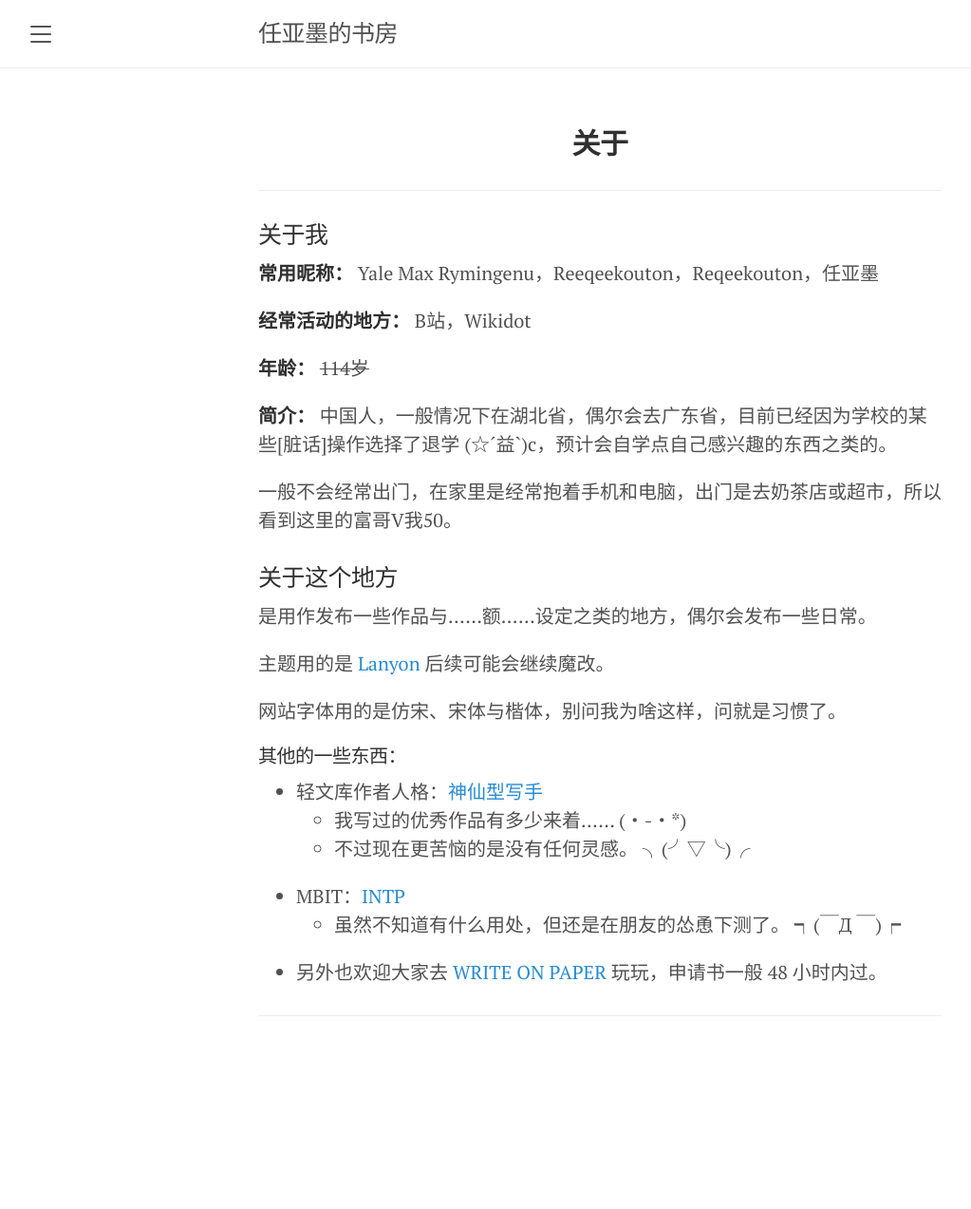
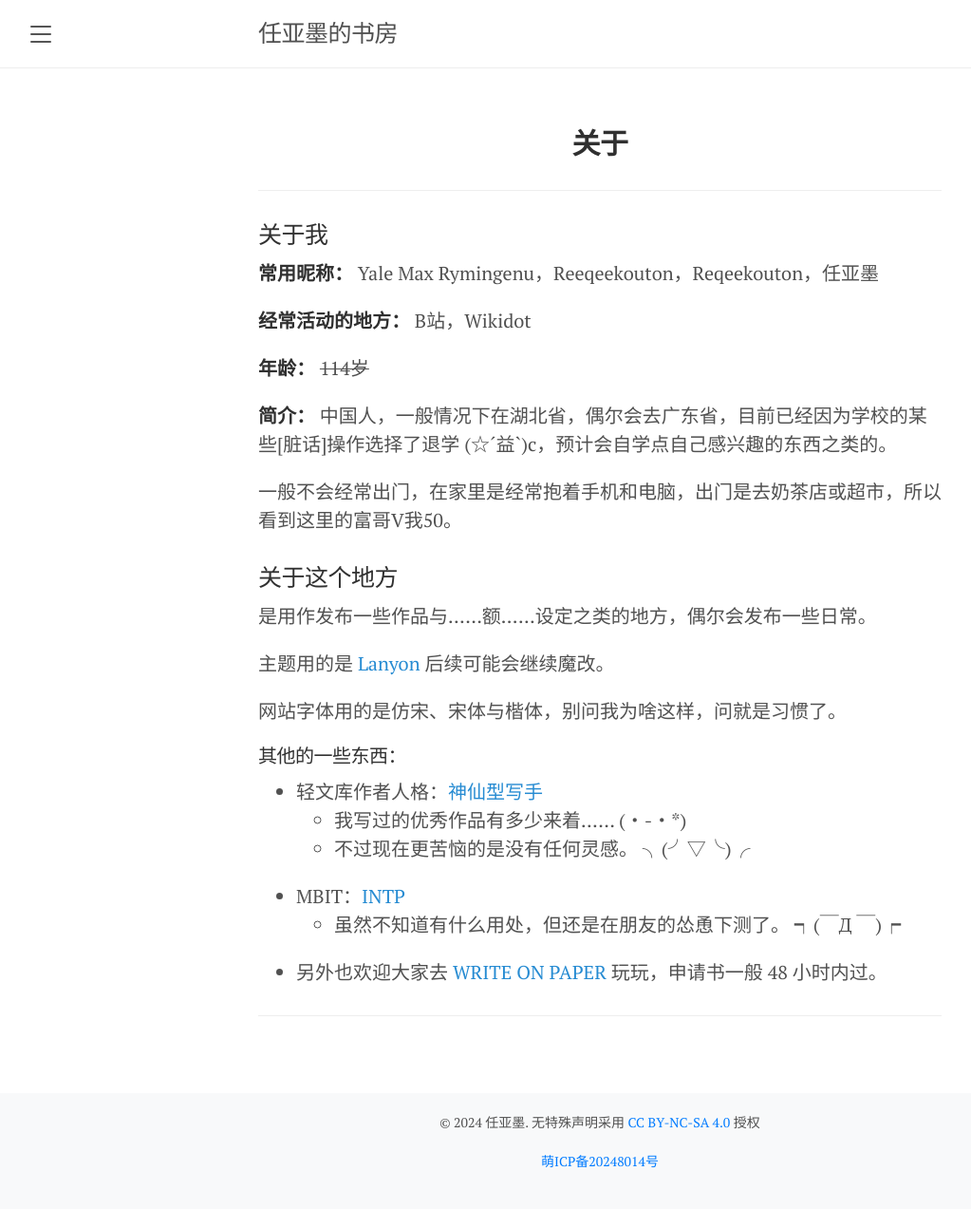
Before and after one commit to Reqeekouton/reqeekouton.github.io, a Jekyll site: the page built from about.md, in a window 1280 px wide. Shown: the whole page at 95% size, without its empty margins (8-1031 px from the left). Built offline with Jekyll 4.4.1, drawn with Linux system fonts in a browser that asks for light colours; some web fonts are replaced; before the commit the page ends 1151 px from its top, so only the background shows below that.

Commit message:
Update default.html

```diff
--- a/_layouts/default.html
+++ b/_layouts/default.html
@@ -23,7 +23,12 @@
         {{ content }}
       </div>
     </div>
-
+  <footer>
+   <div class="footer-content">
+    <p>&copy; {{ "now" | date: "%Y" }} 任亚墨. 无特殊声明采用 <a herf="https://creativecommons.org/licenses/by-nc-sa/4.0/deed.zh-hans" target="_blank">CC BY-NC-SA 4.0</a> 授权</p>
+    <p><a href="https://icp.gov.moe/?keyword=20248014" target="_blank">萌ICP备20248014号</a></p>
+   </div>
+  </footer>
     <label for="sidebar-checkbox" class="sidebar-toggle"></label>
 
     <script src='{{ site.baseurl }}/public/js/script.js'></script>
```
